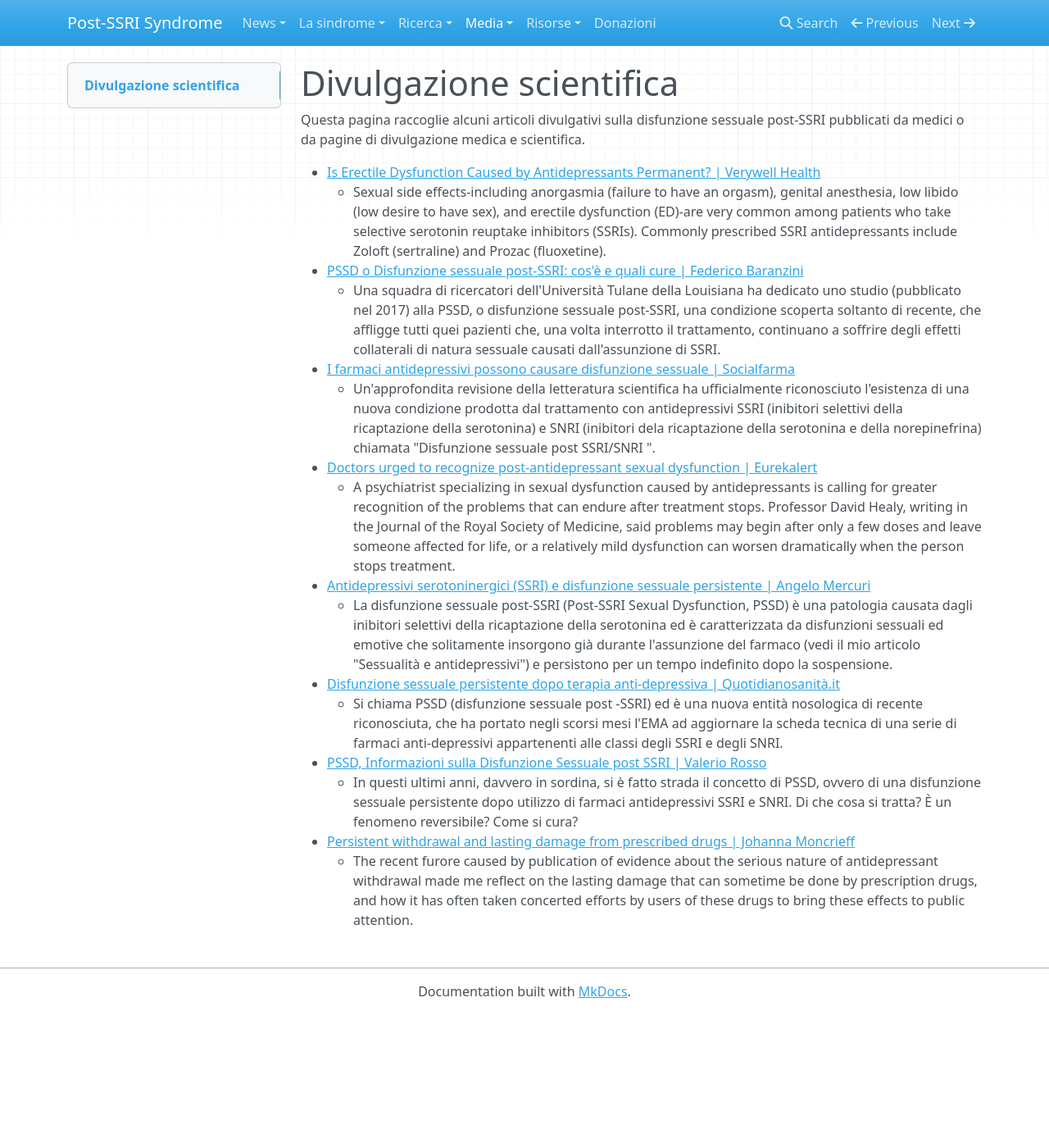
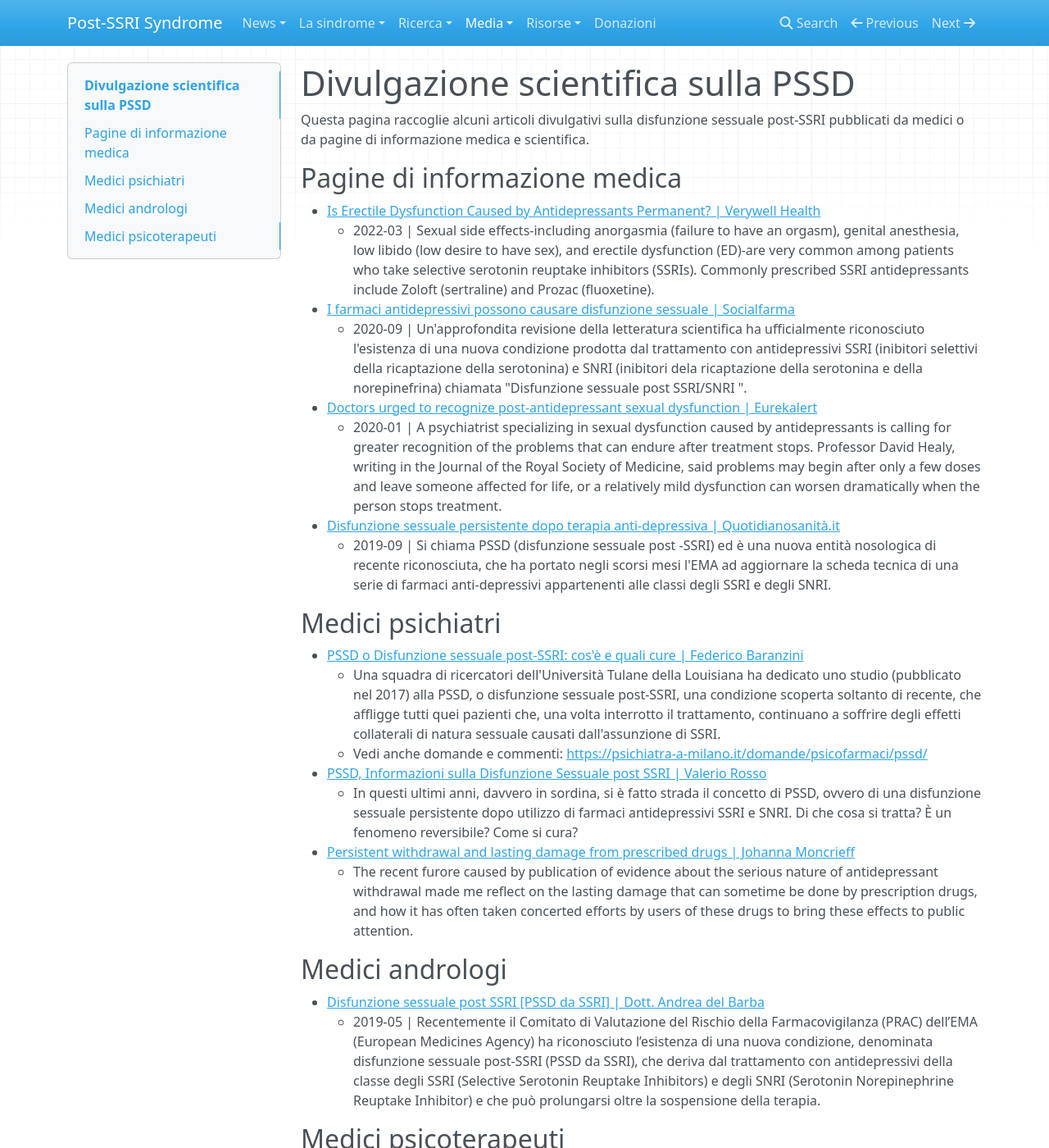
Before and after one commit to postssrisyndrome/windmill, an MkDocs documentation site: the page built from docs/media/medici.md, in a window 1280 px wide and 1400 px high. Shown: the whole window at 82% size. Built offline with MkDocs 1.6.1, drawn with Linux system fonts in a browser that asks for light colours; nearby versions of some CDN libraries; some of the changed text lies outside the part shown.

Commit message:
media/medici.md: riorganizzata la pagina in sotto-intestazioni

```diff
--- a/docs/media/medici.md
+++ b/docs/media/medici.md
@@ -1,20 +1,34 @@
-# Divulgazione scientifica
+# Divulgazione scientifica sulla PSSD
 
-Questa pagina raccoglie alcuni articoli divulgativi sulla disfunzione sessuale post-SSRI pubblicati da medici o da pagine di divulgazione medica e scientifica.
+Questa pagina raccoglie alcuni articoli divulgativi sulla disfunzione sessuale post-SSRI pubblicati da medici o da pagine di informazione medica e scientifica.
+
+## Pagine di informazione medica
 
 * [Is Erectile Dysfunction Caused by Antidepressants Permanent? | Verywell Health](https://www.verywellhealth.com/post-ssri-erectile-dysfunction-5218272)
-    * Sexual side effects-including anorgasmia (failure to have an orgasm), genital anesthesia, low libido (low desire to have sex), and erectile dysfunction (ED)-are very common among patients who take selective serotonin reuptake inhibitors (SSRIs). Commonly prescribed SSRI antidepressants include Zoloft (sertraline) and Prozac (fluoxetine).
+    * 2022-03 | Sexual side effects-including anorgasmia (failure to have an orgasm), genital anesthesia, low libido (low desire to have sex), and erectile dysfunction (ED)-are very common among patients who take selective serotonin reuptake inhibitors (SSRIs). Commonly prescribed SSRI antidepressants include Zoloft (sertraline) and Prozac (fluoxetine).
+* [I farmaci antidepressivi possono causare disfunzione sessuale | Socialfarma](https://www.socialfarma.it/i-farmaci-antidepressivi-possono-causare-disfunzione-sessuale/)
+    * 2020-09 | Un'approfondita revisione della letteratura scientifica ha ufficialmente riconosciuto l'esistenza di una nuova condizione prodotta dal trattamento con antidepressivi SSRI (inibitori selettivi della ricaptazione della serotonina) e SNRI (inibitori dela ricaptazione della serotonina e della norepinefrina) chiamata "Disfunzione sessuale post SSRI/SNRI ".
+* [Doctors urged to recognize post-antidepressant sexual dysfunction | Eurekalert](https://www.eurekalert.org/pub_releases/2020-01/s-dut012320.php)
+    * 2020-01 | A psychiatrist specializing in sexual dysfunction caused by antidepressants is calling for greater recognition of the problems that can endure after treatment stops. Professor David Healy, writing in the Journal of the Royal Society of Medicine, said problems may begin after only a few doses and leave someone affected for life, or a relatively mild dysfunction can worsen dramatically when the person stops treatment.
+* [Disfunzione sessuale persistente dopo terapia anti-depressiva | Quotidianosanità.it](https://www.quotidianosanita.it/scienza-e-farmaci/articolo.php?articolo_id=76915)
+    * 2019-09 | Si chiama PSSD (disfunzione sessuale post -SSRI) ed è una nuova entità nosologica di recente riconosciuta, che ha portato negli scorsi mesi l'EMA ad aggiornare la scheda tecnica di una serie di farmaci anti-depressivi appartenenti alle classi degli SSRI e degli SNRI.
+
+## Medici psichiatri
+
 * [PSSD o Disfunzione sessuale post-SSRI: cos'è e quali cure | Federico Baranzini](https://www.federicobaranzini.it/disfunzione-sessuale-post-ssri-pssd/)
     * Una squadra di ricercatori dell'Università Tulane della Louisiana ha dedicato uno studio (pubblicato nel 2017) alla PSSD, o disfunzione sessuale post-SSRI, una condizione scoperta soltanto di recente, che affligge tutti quei pazienti che, una volta interrotto il trattamento, continuano a soffrire degli effetti collaterali di natura sessuale causati dall'assunzione di SSRI.
-* [I farmaci antidepressivi possono causare disfunzione sessuale | Socialfarma](https://www.socialfarma.it/i-farmaci-antidepressivi-possono-causare-disfunzione-sessuale/)
-    * Un'approfondita revisione della letteratura scientifica ha ufficialmente riconosciuto l'esistenza di una nuova condizione prodotta dal trattamento con antidepressivi SSRI (inibitori selettivi della ricaptazione della serotonina) e SNRI (inibitori dela ricaptazione della serotonina e della norepinefrina) chiamata "Disfunzione sessuale post SSRI/SNRI ".
-* [Doctors urged to recognize post-antidepressant sexual dysfunction | Eurekalert](https://www.eurekalert.org/pub_releases/2020-01/s-dut012320.php)
-    * A psychiatrist specializing in sexual dysfunction caused by antidepressants is calling for greater recognition of the problems that can endure after treatment stops. Professor David Healy, writing in the Journal of the Royal Society of Medicine, said problems may begin after only a few doses and leave someone affected for life, or a relatively mild dysfunction can worsen dramatically when the person stops treatment.
-* [Antidepressivi serotoninergici (SSRI) e disfunzione sessuale persistente | Angelo Mercuri](https://www.angelomercuri.it/antidepressivi-serotoninergici-ssri-e-disfunzione-sessuale-persistente/)
-    * La disfunzione sessuale post-SSRI (Post-SSRI Sexual Dysfunction, PSSD) è una patologia causata dagli inibitori selettivi della ricaptazione della serotonina ed è caratterizzata da disfunzioni sessuali ed emotive che solitamente insorgono già durante l'assunzione del farmaco (vedi il mio articolo "Sessualità e antidepressivi") e persistono per un tempo indefinito dopo la sospensione.
-* [Disfunzione sessuale persistente dopo terapia anti-depressiva | Quotidianosanità.it](https://www.quotidianosanita.it/scienza-e-farmaci/articolo.php?articolo_id=76915)
-    * Si chiama PSSD (disfunzione sessuale post -SSRI) ed è una nuova entità nosologica di recente riconosciuta, che ha portato negli scorsi mesi l'EMA ad aggiornare la scheda tecnica di una serie di farmaci anti-depressivi appartenenti alle classi degli SSRI e degli SNRI.
+    * Vedi anche domande e commenti: [https://psichiatra-a-milano.it/domande/psicofarmaci/pssd/](https://psichiatra-a-milano.it/domande/psicofarmaci/pssd/)
 * [PSSD, Informazioni sulla Disfunzione Sessuale post SSRI | Valerio Rosso](https://www.valeriorosso.com/2019/07/01/pssd-disfunzione-sessuale-post-ssri-snri/)
     * In questi ultimi anni, davvero in sordina, si è fatto strada il concetto di PSSD, ovvero di una disfunzione sessuale persistente dopo utilizzo di farmaci antidepressivi SSRI e SNRI. Di che cosa si tratta? È un fenomeno reversibile? Come si cura?
 * [Persistent withdrawal and lasting damage from prescribed drugs | Johanna Moncrieff](https://joannamoncrieff.com/2019/04/01/persistent-withdrawal-and-lasting-damage-from-prescribed-drugs/)
     * The recent furore caused by publication of evidence about the serious nature of antidepressant withdrawal made me reflect on the lasting damage that can sometime be done by prescription drugs, and how it has often taken concerted efforts by users of these drugs to bring these effects to public attention.
+
+## Medici andrologi
+
+* [Disfunzione sessuale post SSRI [PSSD da SSRI] | Dott. Andrea del Barba](https://www.androbrixia.it/2019_06_disfunzione-sessuale-post-ssri.html)
+    * 2019-05 | Recentemente il Comitato di Valutazione del Rischio della Farmacovigilanza (PRAC) dell’EMA (European Medicines Agency) ha riconosciuto l’esistenza di una nuova condizione, denominata disfunzione sessuale post-SSRI (PSSD da SSRI), che deriva dal trattamento con antidepressivi della classe degli SSRI (Selective Serotonin Reuptake Inhibitors) e degli SNRI (Serotonin Norepinephrine Reuptake Inhibitor) e che può prolungarsi oltre la sospensione della terapia.
+
+## Medici psicoterapeuti
+
+* [Antidepressivi serotoninergici (SSRI) e disfunzione sessuale persistente | Angelo Mercuri](https://www.angelomercuri.it/antidepressivi-serotoninergici-ssri-e-disfunzione-sessuale-persistente/)
+    * La disfunzione sessuale post-SSRI (Post-SSRI Sexual Dysfunction, PSSD) è una patologia causata dagli inibitori selettivi della ricaptazione della serotonina ed è caratterizzata da disfunzioni sessuali ed emotive che solitamente insorgono già durante l'assunzione del farmaco (vedi il mio articolo "Sessualità e antidepressivi") e persistono per un tempo indefinito dopo la sospensione.
```
